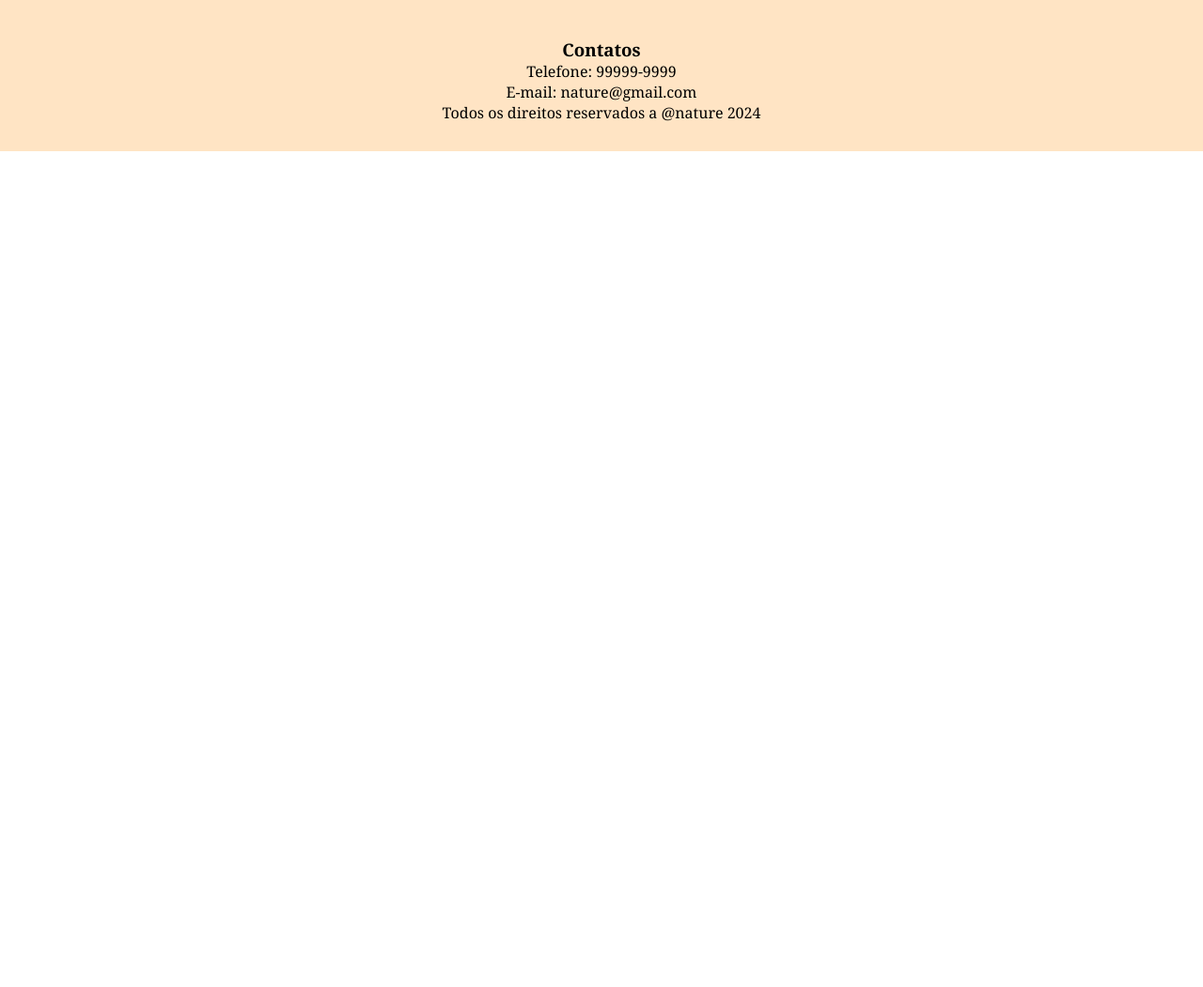
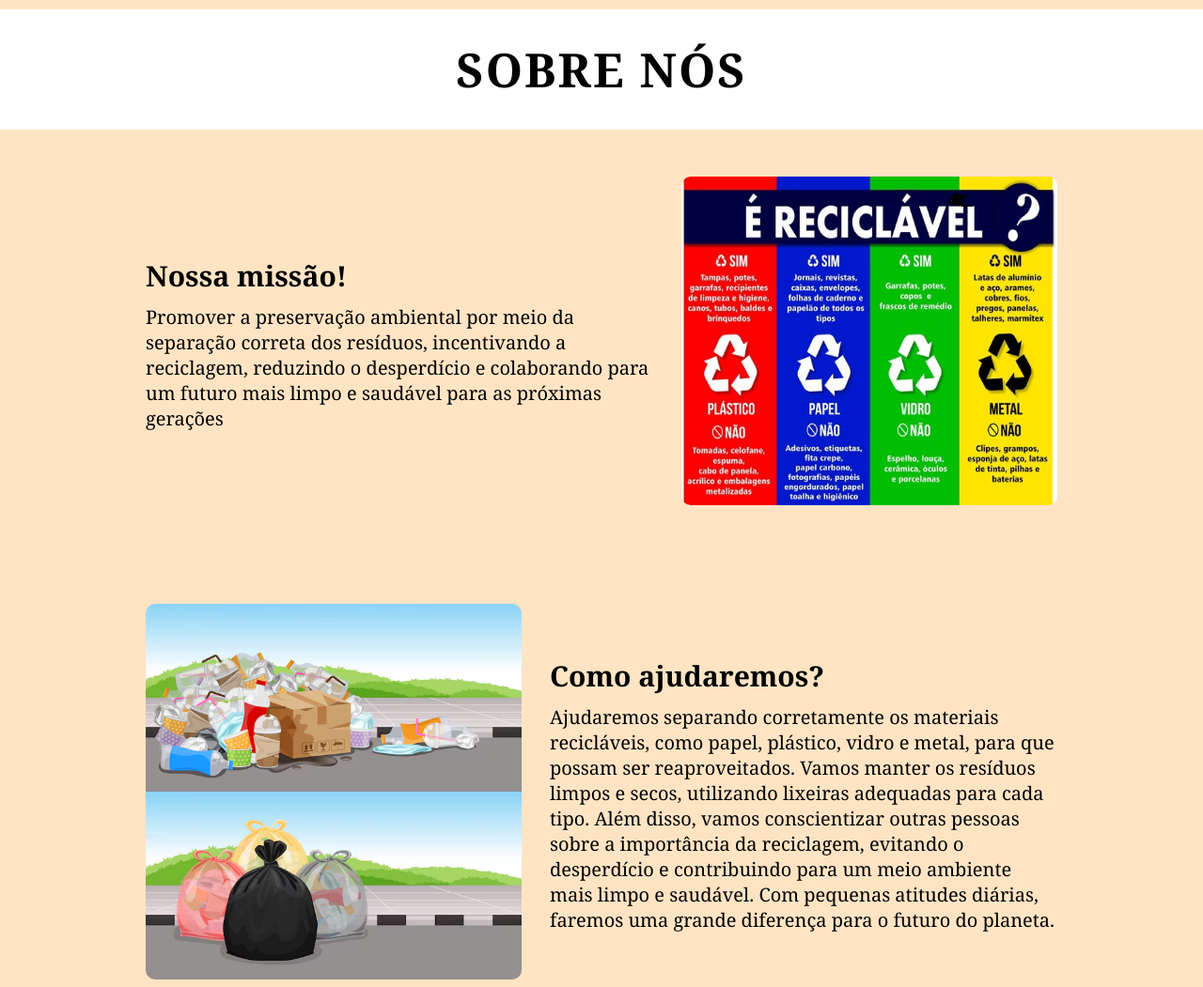
Before and after one commit to Sarah-2008/prova, a plain HTML site: page Prova-projeto/sobre.html in a window 1280 px wide. Shown: the part 80-1131 px from the top of the page at 94% size. Before the commit the page ends 800 px from the top, so only its background shows below. Drawn offline with Linux system fonts and the light colour scheme.

Commit message:
tudo pronto

```diff
--- a/Prova-projeto/sobre.css
+++ b/Prova-projeto/sobre.css
@@ -0,0 +1,82 @@
+/* Título principal */
+.titulo-principal {
+  text-align: center;
+  padding: 30px 0;
+  background-color: white;
+}
+
+.titulo-principal h1 {
+  font-size: 50px;
+  letter-spacing: 2px;
+  /* deixa as letras espaçadas bonitinhas */
+  color: #000;
+}
+
+/* Seções alternadas */
+.secao {
+  display: flex;
+  justify-content: space-between;
+  justify-content: center;
+  align-items: center;
+  padding: 50px 40px;
+  background-color: bisque;
+}
+
+.secao.invertida {
+  flex-direction: row-reverse;
+}
+
+.texto {
+  width: 45%;
+}
+
+.texto h2 {
+  font-size: 30px;
+  margin-bottom: 10px;
+}
+
+.texto p {
+  font-size: 20px;
+}
+
+#missao{
+  height: 350px;
+  width: 400px;
+  margin-left: 30px;
+  border-radius: 10px;
+}
+
+#separacao{
+  width: 400px;
+  height: 400px;
+  margin-right: 30px;
+  border-radius: 10px;
+}
+
+#natureza{
+  height: 300px;
+   width: 400px;
+  border-radius: 10px;
+}
+
+/* Galeria */
+.galeria {
+  text-align: center;
+  padding: 50px 80px;
+  background-color: white;
+}
+
+.galeria h1 {
+  margin-bottom: 20px;
+}
+
+.area-galeria {
+  height: 300px;
+  border-radius: 10px;
+}
+
+#img{
+  height: 300px;
+  width: 500px;
+  border-radius: 10px;
+}
--- a/Prova-projeto/sobre.html
+++ b/Prova-projeto/sobre.html
@@ -22,7 +22,52 @@
             </nav>
         </div>
     </header>
-    <main></main>
+    <main>
+         <!-- Título principal -->
+            <section class="titulo-principal">
+                <h1>SOBRE NÓS</h1>
+            </section>
+
+        <!-- Seções alternadas -->
+        <section class="secao">
+            <div class="texto">
+                <h2>Nossa missão!</h2>
+                <p>Promover a preservação ambiental por meio da separação correta dos resíduos, incentivando a reciclagem, reduzindo o desperdício e colaborando para um futuro mais limpo e saudável para as próximas gerações</p>
+                </div>
+            <div class="imagem">
+                <img id="missao" src="images/missao.jpg" alt="">
+            </div>
+        </section>
+
+        <section class="secao invertida">
+            <div class="texto">
+                <h2>Como ajudaremos?</h2>
+                <p>Ajudaremos separando corretamente os materiais recicláveis, como papel, plástico, vidro e metal, para que possam ser reaproveitados. Vamos manter os resíduos limpos e secos, utilizando lixeiras adequadas para cada tipo. Além disso, vamos conscientizar outras pessoas sobre a importância da reciclagem, evitando o desperdício e contribuindo para um meio ambiente mais limpo e saudável. Com pequenas atitudes diárias, faremos uma grande diferença para o futuro do planeta.</p>
+            </div>
+            <div class="imagem">
+                <img id="separacao" src="images/separação.jpg" alt="">
+            </div>
+        </section>
+
+        <section class="secao">
+            <div class="texto">
+                <h2>Natureza e sustentabilidade</h2>
+                <p>A natureza é essencial para a vida, pois fornece água, ar puro, alimentos e recursos que usamos todos os dias. No entanto, para que ela continue saudável, é preciso agir com responsabilidade. A sustentabilidade significa usar os recursos naturais de forma consciente, garantindo que as futuras gerações também possam desfrutar deles.
+                Práticas como reciclar, economizar água e energia, reduzir o consumo e proteger florestas ajudam a preservar o meio ambiente. Quando cuidamos da natureza, estamos cuidando de nós mesmos e do planeta.</p>
+            </div>
+            <div class="imagem">
+                <img id="natureza" src="images/natureza.jpg" alt="">
+            </div>
+        </section>
+
+        <!-- Galeria -->
+        <section class="galeria">
+            <h1>GALERIA</h1>
+            <div class="area-galeria">
+                <img id="img" src="images/galeria.jpg" alt="">
+            </div>
+        </section>
+    </main>
 
     <footer>
         <h3>Contatos</h3>
```
Also changed, not shown: Prova-projeto/images/galeria.jpg (added), Prova-projeto/images/missao.jpg (added), Prova-projeto/images/natureza.jpg (added), Prova-projeto/images/separação.jpg (added).
